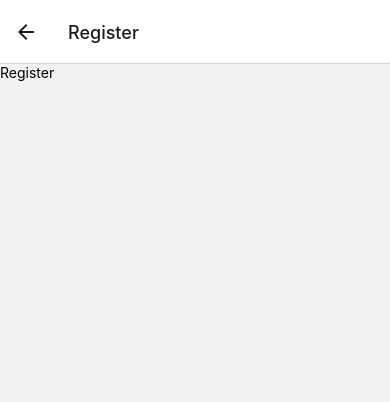
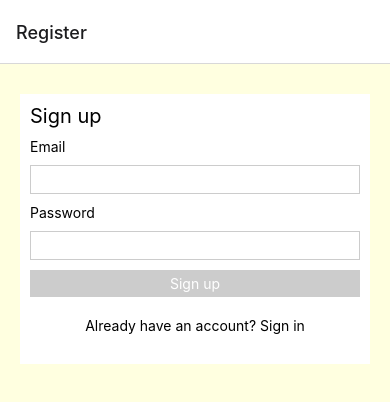
Before and after one commit to johannesmu/FBRN2022T3, a React Native app: screen /Register in a window 390 px wide. Shown: the top 402 px of the page. Built offline with nearby package versions, Linux system fonts and the light colour scheme; no server answers.

Commit message:
added firebase signup

```diff
--- a/App.js
+++ b/App.js
@@ -1,25 +1,59 @@
 import { StatusBar } from 'expo-status-bar';
 import { StyleSheet, Text, View } from 'react-native';
+// react
+import { useState, useEffect } from 'react'
 // firebase
 import { firebaseConfig } from './config/Config';
 import { initializeApp } from "firebase/app";
+import {
+  getAuth,
+  createUserWithEmailAndPassword,
+  onAuthStateChanged
+}
+from "firebase/auth";
 // navigation
 import { NavigationContainer } from '@react-navigation/native';
 import { createNativeStackNavigator } from '@react-navigation/native-stack';
 // screens
 import { HomeScreen  } from './screens/HomeScreen';
 import { RegisterScreen } from './screens/RegisterScreen';
+import { LoginScreen } from './screens/LoginScreen';
 
 const FBapp = initializeApp( firebaseConfig )
+const FBauth = getAuth( FBapp )
 
 const Stack = createNativeStackNavigator();
 
 export default function App() {
+  // state to track user's authentication status
+  const [auth,setAuth] = useState()
+  // firebase observer for user's authentication status
+  onAuthStateChanged( FBauth, (user) => {
+    if( user ) {
+      // user is signed in
+      setAuth( user )
+    }
+    else {
+      setAuth( false )
+    }
+  })
+
+  // function to sign up user
+  const signUpHandler = ( email, password ) => {
+    createUserWithEmailAndPassword( FBauth, email, password )
+    .then( (userCredential) => console.log(userCredential) )
+    .catch( (error) => console.log(error) )
+  }
+
   return (
     <NavigationContainer>
       <Stack.Navigator>
+        {/* <Stack.Screen name="Register" component={RegisterScreen} /> */}
+        <Stack.Screen name="Register">
+          { (props) => <RegisterScreen {...props} handler={signUpHandler} authStatus={auth} /> }
+        </Stack.Screen>
         <Stack.Screen name="Home" component={HomeScreen} />
-        <Stack.Screen name="Register" component={RegisterScreen} />
+        <Stack.Screen name="Login" component={LoginScreen} />
       </Stack.Navigator>
     </NavigationContainer>
   )
--- /dev/null
+++ b/screens/LoginScreen.js
@@ -0,0 +1,52 @@
+import { View, Text, TextInput, TouchableOpacity, StyleSheet } from "react-native";
+
+export function LoginScreen( props ) {
+    return(
+        <View style={ styles.homeScreen }>
+            <View style={styles.form}>
+                <Text style={styles.title}>Sign in</Text>
+                <Text>Email</Text>
+                <TextInput style={styles.input} />
+                <Text>Password</Text>
+                <TextInput  style={styles.input} secureTextEntry={true} />
+                <TouchableOpacity style={styles.button}>
+                    <Text style={styles.buttonText}>Sign in</Text>
+                </TouchableOpacity>
+            </View>
+        </View>
+    )
+}
+
+const styles = StyleSheet.create({
+    homeScreen: {
+        backgroundColor: "lightyellow",
+        flex: 1,
+        display: "flex",
+        flexDirection: "column",
+    },
+    form: {
+        backgroundColor: "white",
+        padding: 10,
+        marginTop: 30,
+        marginHorizontal: 20,
+    },
+    title: {
+        fontSize: 20,
+        marginBottom: 10,
+    },
+    input: {
+        borderStyle: "solid",
+        borderColor: "#cccccc",
+        borderWidth: 1,
+        padding: 5,
+        marginVertical: 10,
+    },
+    button: {
+        padding: 5,
+        backgroundColor: "black",
+    },
+    buttonText: {
+        color: "white",
+        textAlign: "center",
+    },
+})
--- a/screens/RegisterScreen.js
+++ b/screens/RegisterScreen.js
@@ -1,9 +1,123 @@
-import { View, Text } from "react-native";
+import { View, Text, TextInput, TouchableOpacity, StyleSheet } from "react-native";
+import { useNavigation } from "@react-navigation/native";
+import { useState, useEffect } from 'react'
 
 export function RegisterScreen( props ) {
+    // state to store the value of email
+    const [email,setEmail] = useState('')
+    // state to indicate valid email
+    const [validEmail, setValidEmail ] = useState( false )
+    // state to store the value of password
+    const [password,setPassword] = useState('')
+    // state to indicate valid password
+    const [validPass, setValidPass] = useState( false )
+
+    const navigation = useNavigation()
+
+    const gotoLogin = () => {
+        navigation.navigate("Login")
+    }
+
+    const signUpUser = () => {
+        props.handler( email, password )
+    }
+
+    useEffect( () => {
+        if( email.indexOf('@' > 0 ) && email.length >= 6 ) {
+            setValidEmail( true )
+        }
+        else {
+            setValidEmail( false )
+        }
+    }, [email] )
+
+    useEffect( () => {
+        if( password.length > 6 ) {
+            setValidPass( true )
+        }
+        else {
+            setValidPass( false )
+        }
+    }, [ password ] )
+
+    useEffect( () => {
+        if( props.authStatus ) {
+            navigation.navigate("Home")
+        }
+    }, [props.authStatus] )
+
     return(
-        <View>
-            <Text>Register</Text>
+        <View style={ styles.homeScreen }>
+            <View style={styles.form}>
+                <Text style={styles.title}>Sign up</Text>
+                <Text>Email</Text>
+                <TextInput
+                    style={styles.input}
+                    value={email}
+                    onChangeText={ (val) => setEmail(val) }
+                />
+                <Text>Password</Text>
+                <TextInput
+                    style={styles.input}
+                    secureTextEntry={true}
+                    value={password}
+                    onChangeText={ (val) => setPassword(val) }
+                />
+                <TouchableOpacity
+                    style={ ( validEmail && validPass ) ? styles.button : styles.buttonDisable }
+                    disabled={ ( validEmail && validPass ) ? false : true }
+                    onPress={ () => signUpUser( email, password ) }
+                >
+                    <Text style={styles.buttonText}>Sign up</Text>
+                </TouchableOpacity>
+                <TouchableOpacity style={styles.loginLink} onPress={ () => gotoLogin() }>
+                    <Text style={styles.loginLinkText}>Already have an account? Sign in</Text>
+                </TouchableOpacity>
+            </View>
         </View>
     )
 }
+
+const styles = StyleSheet.create({
+    homeScreen: {
+        backgroundColor: "lightyellow",
+        flex: 1,
+        display: "flex",
+        flexDirection: "column",
+    },
+    form: {
+        backgroundColor: "white",
+        padding: 10,
+        marginTop: 30,
+        marginHorizontal: 20,
+    },
+    title: {
+        fontSize: 20,
+        marginBottom: 10,
+    },
+    input: {
+        borderStyle: "solid",
+        borderColor: "#cccccc",
+        borderWidth: 1,
+        padding: 5,
+        marginVertical: 10,
+    },
+    button: {
+        padding: 5,
+        backgroundColor: "black",
+    },
+    buttonDisable: {
+        padding: 5,
+        backgroundColor: "#CCCCCC",
+    },
+    buttonText: {
+        color: "white",
+        textAlign: "center",
+    },
+    loginLink: {
+        marginVertical: 20,
+    },
+    loginLinkText: {
+        textAlign: "center",
+    },
+})
```
